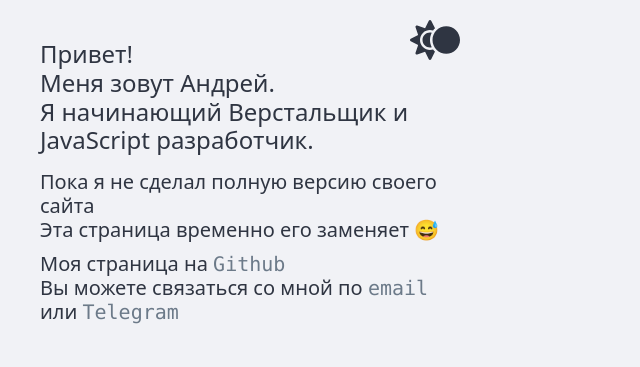
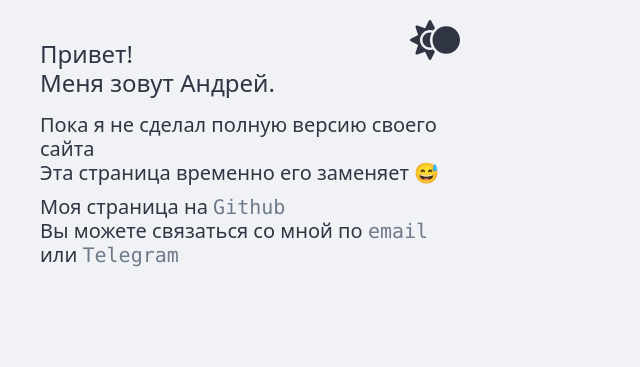
Before and after one commit to andrewbaluev/andrewbaluev.github.io, a plain HTML site: page index.html in a window 1280 px wide. Shown: the whole page, without its empty margins (0-640 px from the left). Drawn offline with Linux system fonts and the light colour scheme.

Commit message:
Update index.html

```diff
--- a/index.html
+++ b/index.html
@@ -55,8 +55,6 @@
                 <br>
                 Меня зовут Андрей.
                 <br>
-                Я начинающий Верстальщик и JavaScript разработчик.
-                <br>
             </div>
             <div class="intro__subtitle">
                 Пока я не сделал полную версию своего сайта
```
